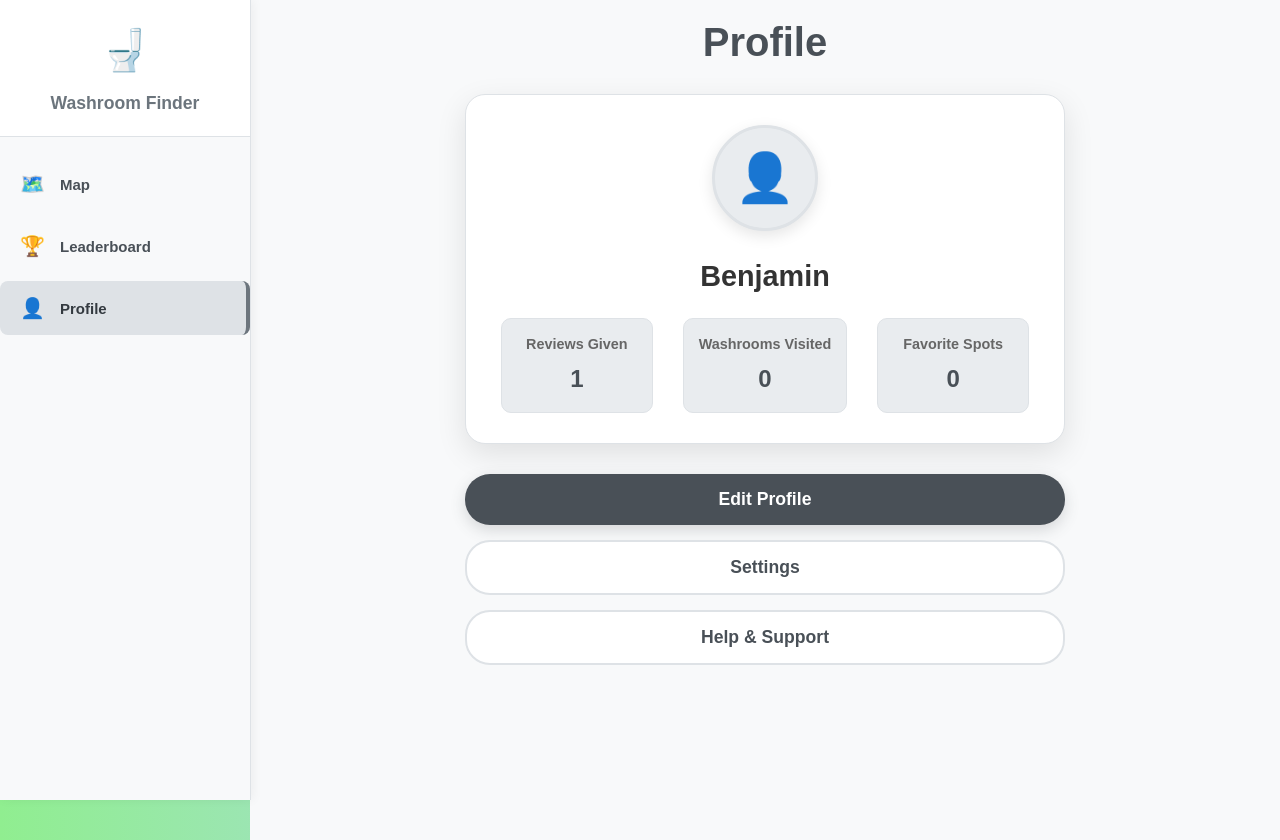
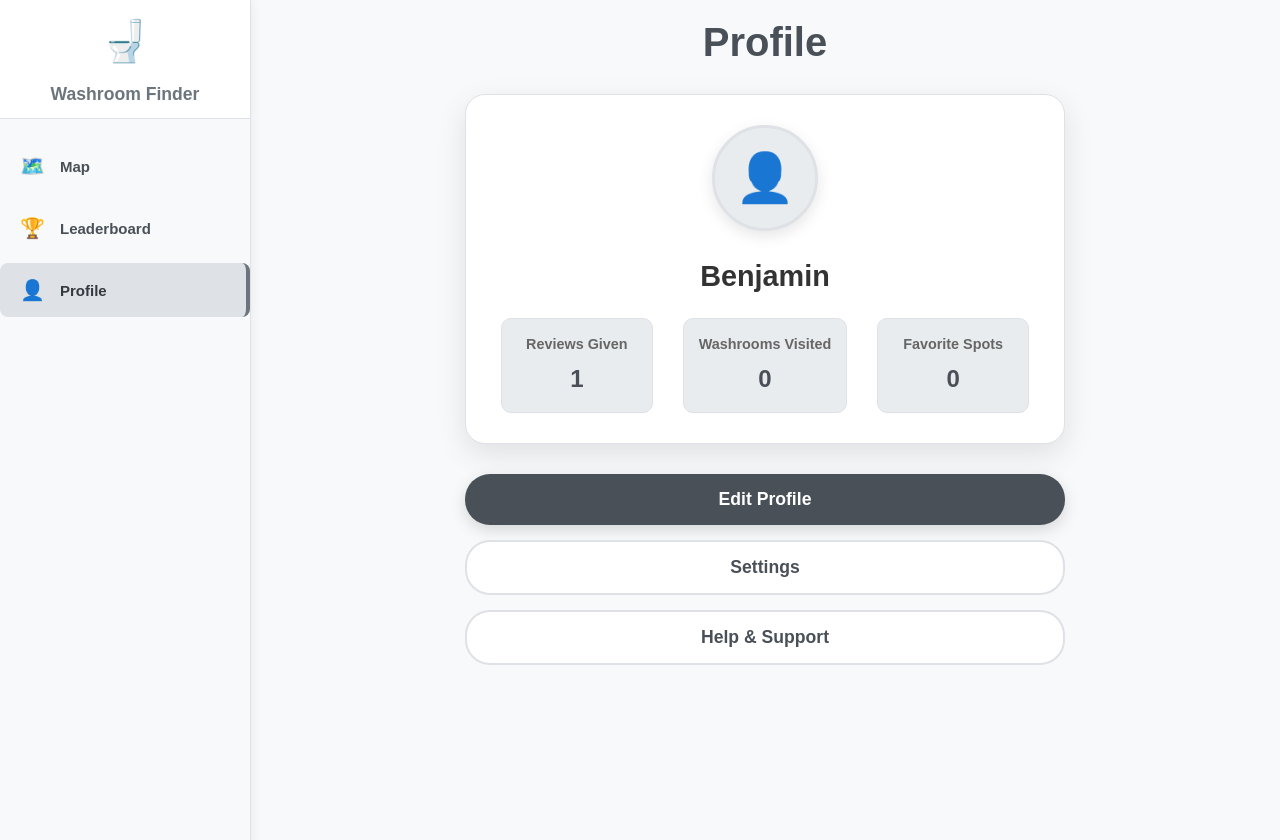
Before and after one commit to rainymoon825/washroom-finder, a React (Vite) app: page /profile in a window 1280 px wide. Built offline with nearby package versions, Linux system fonts and the light colour scheme.

Commit message:
minor changes

```diff
--- a/src/MapPage.css
+++ b/src/MapPage.css
@@ -1,5 +1,4 @@
 .map-page {
-  width: 100%;
   min-height: 100vh;
   display: flex;
   flex-direction: column;
@@ -44,8 +43,6 @@
   z-index: 1;
 }
 
-
-/* Custom marker popup styling */
 .leaflet-popup-content-wrapper {
   border-radius: 15px;
   box-shadow: 0 8px 25px rgba(0, 0, 0, 0.15);
@@ -86,7 +83,6 @@
   transform: scale(1.1);
 }
 
-/* Responsive design */
 @media (max-width: 768px) {
   .map-header h1 {
     font-size: 1.6rem;
--- a/src/component/Sidebar.css
+++ b/src/component/Sidebar.css
@@ -3,7 +3,7 @@
   top: 0;
   left: 0;
   width: 250px;
-  height: 100vh;
+  height: 110vh;
   background: #f8f9fa;
   border-right: 1px solid #dee2e6;
   z-index: 1000;
@@ -14,7 +14,7 @@
 }
 
 .sidebar-header {
-  padding: 20px;
+  padding: 11px;
   text-align: center;
   border-bottom: 1px solid #dee2e6;
   background: #ffffff;
--- a/src/data/users.json
+++ b/src/data/users.json
@@ -7,7 +7,7 @@
         "favoriteSpots": 0
     },
     {
-        "Name": "Ben",
+        "Name": "Ria",
         "ID": 2,
         "reviewsGiven": 5,
         "washroomsVisited": 0,
```
